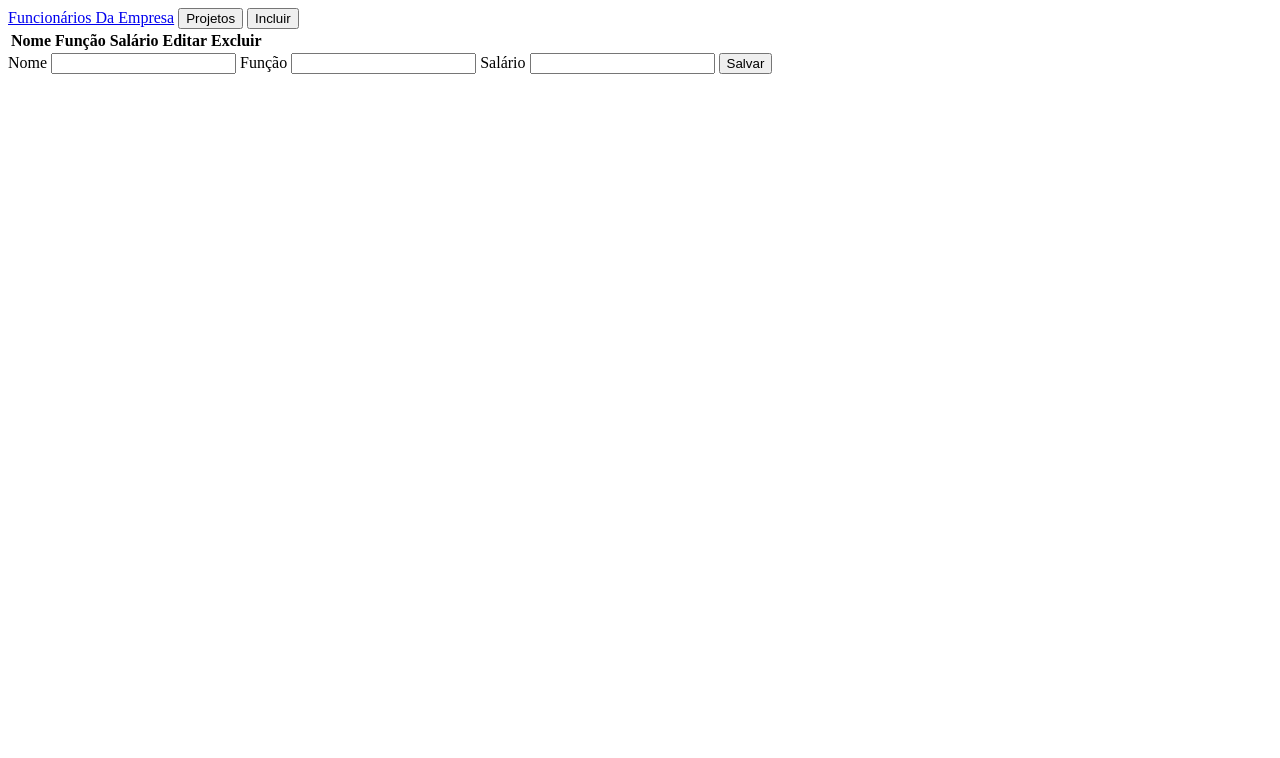
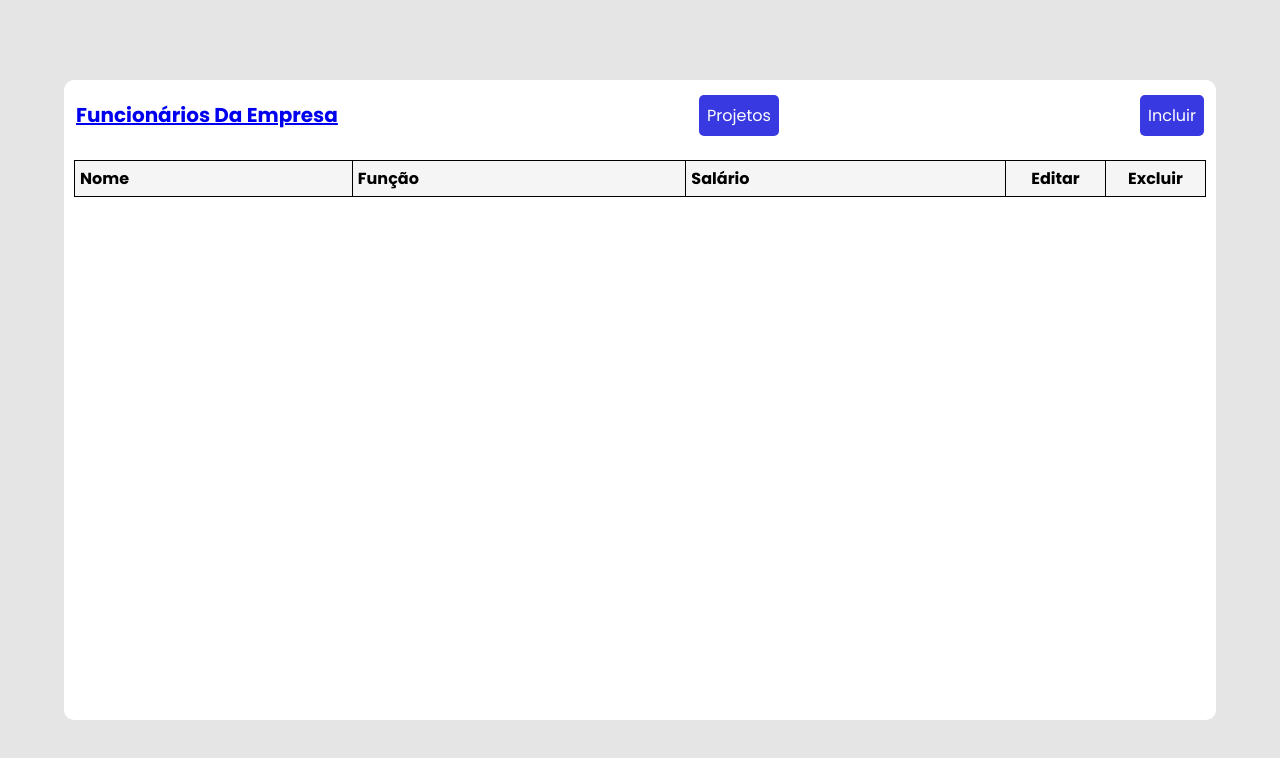
Before and after one commit to ShowGd/ProjectDrawer, a plain HTML site: page principal.html in a window 1280 px wide. Drawn offline with nearby package versions, Linux system fonts and the light colour scheme; the site is published under a folder, as on GitHub Pages, so addresses that start at the root find nothing.

Commit message:
Update principal.html

```diff
--- a/principal.html
+++ b/principal.html
@@ -5,7 +5,7 @@
     <meta http-equiv="X-UA-Compatible" content="IE=edge">
     <meta name="viewport" content="width=device-width, initial-scale=1.0">
     <title>Empresa</title>
-    <link rel="stylesheet" href="/style2.css">
+    <link rel="stylesheet" href="./style2.css">
     <link href='https://unpkg.com/boxicons@2.1.1/css/boxicons.min.css' rel='stylesheet'>
 </head>
 <body>
```
